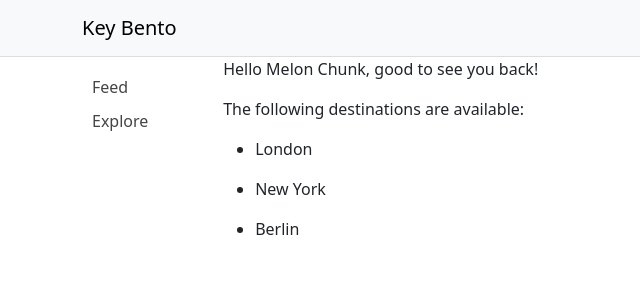
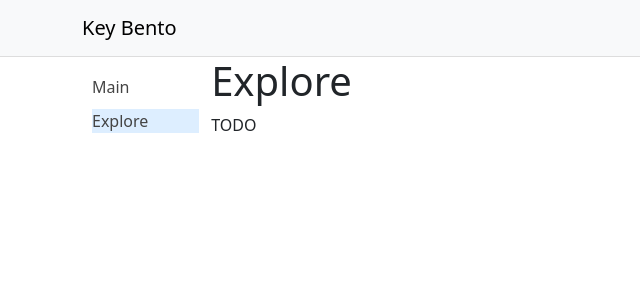
Before and after one commit to MelonChunk/KeyBento, a React (Create React App) app in the folder client/: page /explore in a window 1280 px wide. Shown: the top 300 px of the page, without its empty margins (0-640 px from the left). Built offline with nearby package versions, Linux system fonts and the light colour scheme.

Commit message:
added basic routing

```diff
--- a/client/src/App.js
+++ b/client/src/App.js
@@ -1,15 +1,24 @@
 import Container from 'react-bootstrap/Container';
+import { BrowserRouter, Routes, Route, Navigate } from 'react-router-dom';
 import Header from './components/Header';
-import TopContent from './components/TopContent';
-import Body from './components/Body';
+import TopContent from './pages/TopContent';
+import ExplorePage from './pages/ExplorePage';
+import LoginPage from './pages/LoginPage';
+import UserPage from './pages/UserPage';
 
 export default function App() {
   return (
     <Container fluid className="App">
-    <Header />
-    <Body sidebar>
-      <TopContent />
-    </Body>
+      <BrowserRouter>
+        <Header />
+        <Routes>
+          <Route path="/" element={<TopContent />} />
+          <Route path="/explore" element={<ExplorePage/>}/>
+          <Route path="/login" element={<LoginPage />} />
+          <Route path="/user/:username" element={<UserPage />} />
+          <Route path="*" element={<Navigate to="/" />} />
+        </Routes>
+      </BrowserRouter>
   </Container>
   )
 }
--- a/client/src/components/Sidebar.js
+++ b/client/src/components/Sidebar.js
@@ -1,14 +1,15 @@
 import Navbar from "react-bootstrap/Navbar";
 import Nav from "react-bootstrap/Nav";
+import { NavLink } from 'react-router-dom';
 
 export default function Sidebar() {
   return (
     <Navbar sticky="top" className="flex-column Sidebar">
       <Nav.Item>
-        <Nav.Link href="/">Feed</Nav.Link>
+        <Nav.Link as={NavLink} to="/" end>Main</Nav.Link>
       </Nav.Item>
       <Nav.Item>
-        <Nav.Link href="/explore">Explore</Nav.Link>
+        <Nav.Link as={NavLink} to="/explore">Explore</Nav.Link>
       </Nav.Item>
     </Navbar>
   );
--- a/client/src/components/TopContent.js
+++ /dev/null
@@ -1,34 +0,0 @@
-import Stack from 'react-bootstrap/Stack';
-import Container from 'react-bootstrap/Container';
-
-export default function TopContent(){
-  const user = {
-    id: 1,
-    first_name: 'Melon',
-    last_name: 'Chunk'
-  }
-
-  const destinations = [{id:1, location:'London'}, {id:2, location:'New York'}, {id:3, location:'Berlin'}];
-
-  return (
-          <Stack>
-          <Container>
-          <p>Hello {user.first_name} {user.last_name}, good to see you back!</p>
-          </Container>
-          <Container>
-          <p>The following destinations are available: </p>
-            {destinations.length === 0 ?
-                <p> Unfortunately, no destinations are currently available </p>
-              :
-              <ul>
-                {destinations.map(x => {return (
-                    <p key={x.id}>
-                    <li>{x.location}</li>
-                    </p>
-                  )})}
-              </ul>
-            }
-            </Container>
-           </Stack>
-  );
-}
--- a/client/src/index.css
+++ b/client/src/index.css
@@ -31,3 +31,7 @@
 .Sidebar a:visited {
   color: #444;
 }
+
+.Sidebar .nav-item .active {
+  background-color: #def;
+}
--- /dev/null
+++ b/client/src/pages/ExplorePage.js
@@ -0,0 +1,10 @@
+import Body from '../components/Body';
+
+export default function ExplorePage() {
+  return (
+    <Body sidebar>
+      <h1>Explore</h1>
+      <p>TODO</p>
+    </Body>
+  );
+}
--- /dev/null
+++ b/client/src/pages/LoginPage.js
@@ -0,0 +1,10 @@
+import Body from '../components/Body';
+
+export default function LoginPage() {
+  return (
+    <Body>
+      <h1>Login form</h1>
+      <p>TODO</p>
+    </Body>
+  );
+}
--- /dev/null
+++ b/client/src/pages/TopContent.js
@@ -0,0 +1,36 @@
+import Stack from 'react-bootstrap/Stack';
+import Container from 'react-bootstrap/Container';
+import Body from '../components/Body';
+
+export default function TopContent(){
+  const user = {
+    id: 1,
+    first_name: 'Melon',
+    last_name: 'Chunk'
+  }
+
+  const destinations = [{id:1, location:'London'}, {id:2, location:'New York'}, {id:3, location:'Berlin'}];
+
+  return (<Body sidebar>
+            <Stack>
+              <Container>
+                <p>Hello {user.first_name} {user.last_name}, good to see you back!</p>
+              </Container>
+              <Container>
+                <p>The following destinations are available: </p>
+                  {destinations.length === 0 ?
+                      <p> Unfortunately, no destinations are currently available </p>
+                    :
+                    <ul>
+                      {destinations.map(x => {return (
+                          <p key={x.id}>
+                          <li>{x.location}</li>
+                          </p>
+                        )})}
+                    </ul>
+                  }
+                </Container>
+             </Stack>
+           </Body>
+  );
+}
--- /dev/null
+++ b/client/src/pages/UserPage.js
@@ -0,0 +1,13 @@
+import { useParams } from 'react-router-dom';
+import Body from '../components/Body';
+
+export default function UserPage() {
+  const { username } = useParams();
+
+  return (
+    <Body sidebar>
+      <h1>{username}</h1>
+      <p>TODO</p>
+    </Body>
+  );
+}
```
